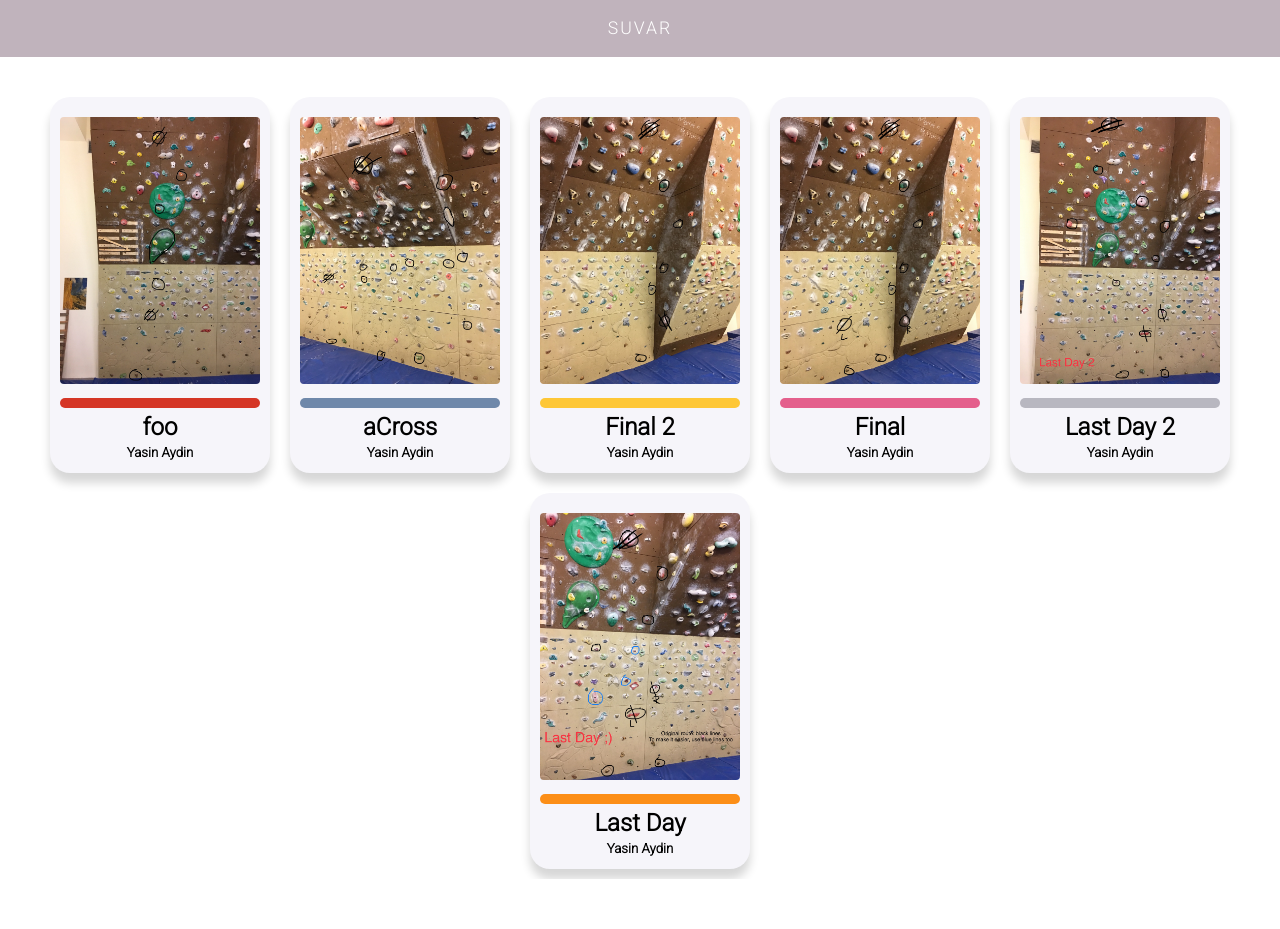
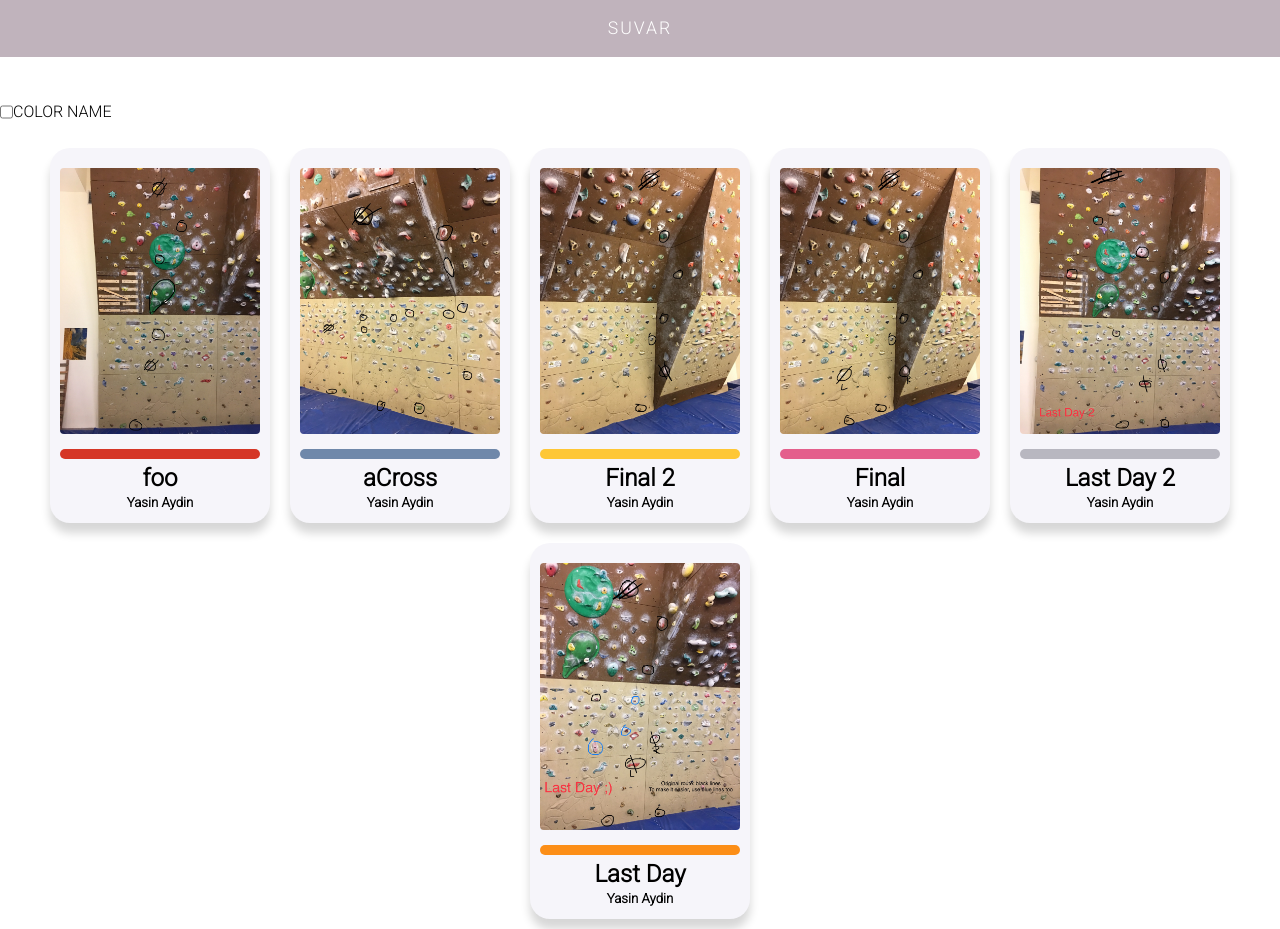
Before and after one commit to berkeatac/suvar, a React (Create React App) app: page / in a window 1280 px wide. Before the commit the page ends 879 px from the top, so only its background shows below. Built offline with nearby package versions, Linux system fonts and the light colour scheme.

Commit message:
init grade color checkbox

```diff
--- a/src/components/App.js
+++ b/src/components/App.js
@@ -1,6 +1,7 @@
 import React, { useContext, useEffect } from "react";
 import Header from "../components/Header/Header";
 import RouteCard from "../components/RouteCard/RouteCard";
+import CheckBox from "../elements/CheckBox/CheckBox";
 import images from "../constants/images";
 
 import "normalize.css";
@@ -11,6 +12,7 @@ const App = () => {
       <div style={{ marginBottom: "30px" }}>
         <Header></Header>
       </div>
+      <CheckBox></CheckBox>
       <div
         style={{
           display: "flex",
--- /dev/null
+++ b/src/elements/CheckBox/CheckBox.js
@@ -0,0 +1,14 @@
+import React from "react";
+
+const CheckBox = () => {
+  return (
+    <div
+      style={{ display: "flex", flexDirection: "row", alignItems: "center" }}
+    >
+      <input type="checkbox" name="" id="" style={{ height: "40px" }} />
+      <p style={{ padding: "0px" }}>COLOR NAME</p>
+    </div>
+  );
+};
+
+export default CheckBox;
```
